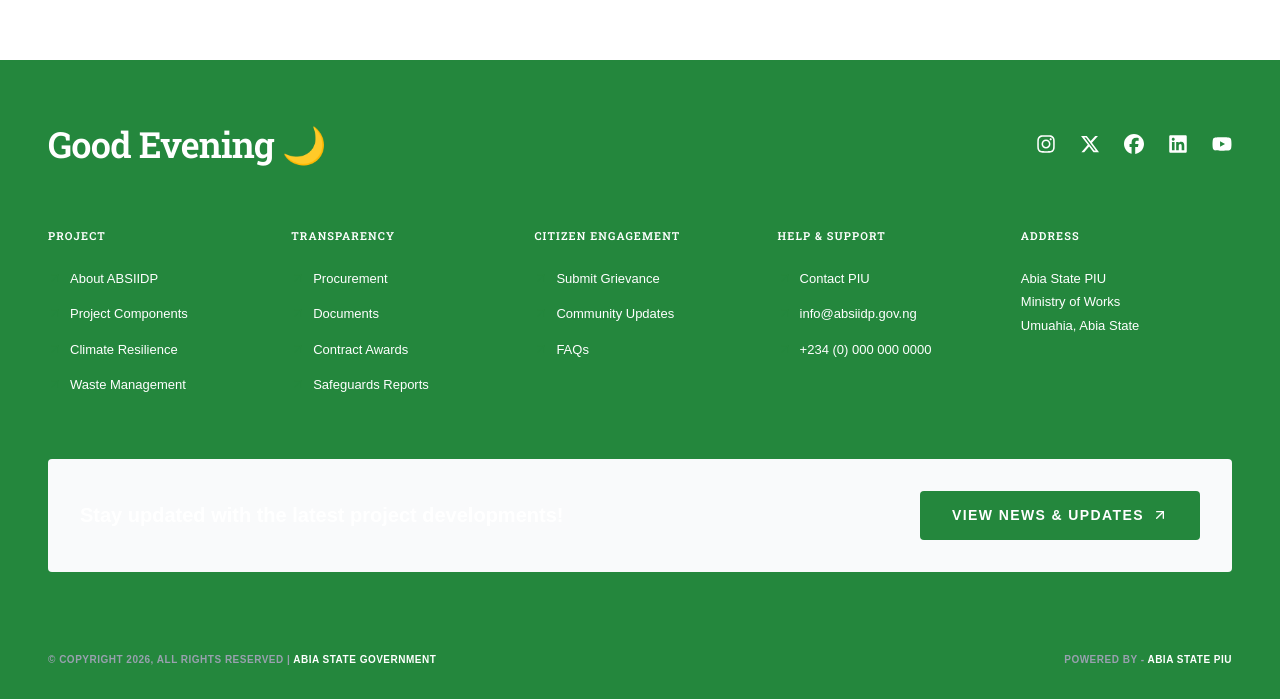
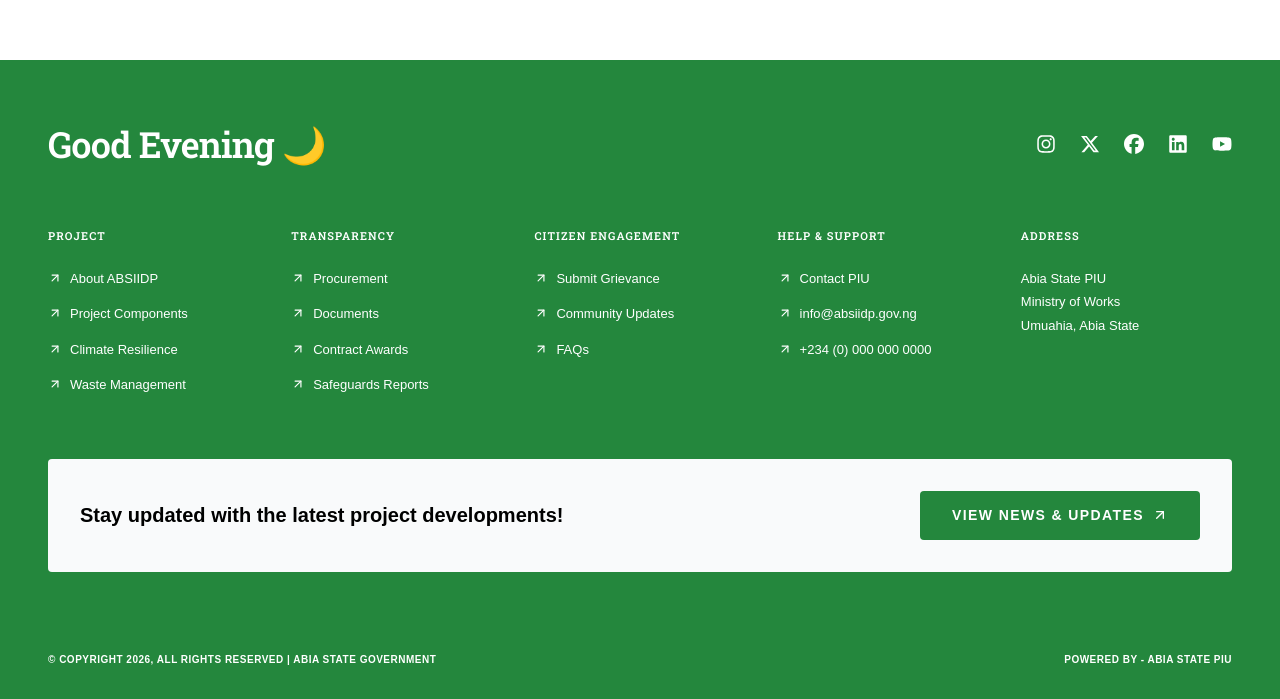
Before and after one commit to dev-emmy001/absiidp, a Next.js app: page /en/climate-resilience in a window 1280 px wide. Shown: the part 1459-2158 px from the top of the page. Built offline with nearby package versions, Linux system fonts and the light colour scheme; a web font is replaced by a local one.

Commit message:
finished footer recolour

```diff
--- a/src/components/layout/Footer.tsx
+++ b/src/components/layout/Footer.tsx
@@ -47,10 +47,10 @@ export default function Footer() {
           <div>
             <h3 className="text-[11px] font-semibold uppercase tracking-widest text-white mb-6">{dictionary.footer.columns.project}</h3>
             <ul className="space-y-4">
-              <li><Link href="#" className="group flex items-start gap-2 text-[13px] font-medium text-white hover:text-gold-accent transition-colors"><ArrowUpRight size={14} className="text-deep-green mt-0.5 shrink-0 group-hover:-translate-y-0.5 group-hover:translate-x-0.5 transition-transform" /> {dictionary.footer.links.about}</Link></li>
-              <li><Link href="#" className="group flex items-start gap-2 text-[13px] font-medium text-white hover:text-gold-accent transition-colors"><ArrowUpRight size={14} className="text-deep-green mt-0.5 shrink-0 group-hover:-translate-y-0.5 group-hover:translate-x-0.5 transition-transform" /> {dictionary.footer.links.components}</Link></li>
-              <li><Link href="#" className="group flex items-start gap-2 text-[13px] font-medium text-white hover:text-gold-accent transition-colors"><ArrowUpRight size={14} className="text-deep-green mt-0.5 shrink-0 group-hover:-translate-y-0.5 group-hover:translate-x-0.5 transition-transform" /> {dictionary.footer.links.climate}</Link></li>
-              <li><Link href="#" className="group flex items-start gap-2 text-[13px] font-medium text-white hover:text-gold-accent transition-colors"><ArrowUpRight size={14} className="text-deep-green mt-0.5 shrink-0 group-hover:-translate-y-0.5 group-hover:translate-x-0.5 transition-transform" /> {dictionary.footer.links.waste}</Link></li>
+              <li><Link href="#" className="group flex items-start gap-2 text-[13px] font-medium text-white hover:text-gold-accent transition-colors"><ArrowUpRight size={14} className="text-white mt-0.5 shrink-0 group-hover:-translate-y-0.5 group-hover:translate-x-0.5 transition-transform" /> {dictionary.footer.links.about}</Link></li>
+              <li><Link href="#" className="group flex items-start gap-2 text-[13px] font-medium text-white hover:text-gold-accent transition-colors"><ArrowUpRight size={14} className="text-white mt-0.5 shrink-0 group-hover:-translate-y-0.5 group-hover:translate-x-0.5 transition-transform" /> {dictionary.footer.links.components}</Link></li>
+              <li><Link href="#" className="group flex items-start gap-2 text-[13px] font-medium text-white hover:text-gold-accent transition-colors"><ArrowUpRight size={14} className="text-white mt-0.5 shrink-0 group-hover:-translate-y-0.5 group-hover:translate-x-0.5 transition-transform" /> {dictionary.footer.links.climate}</Link></li>
+              <li><Link href="#" className="group flex items-start gap-2 text-[13px] font-medium text-white hover:text-gold-accent transition-colors"><ArrowUpRight size={14} className="text-white mt-0.5 shrink-0 group-hover:-translate-y-0.5 group-hover:translate-x-0.5 transition-transform" /> {dictionary.footer.links.waste}</Link></li>
             </ul>
           </div>
 
@@ -58,10 +58,10 @@ export default function Footer() {
           <div>
             <h3 className="text-[11px] font-semibold uppercase tracking-widest text-white mb-6">{dictionary.footer.columns.transparency}</h3>
             <ul className="space-y-4">
-              <li><Link href="#" className="group flex items-start gap-2 text-[13px] font-medium text-white hover:text-gold-accent transition-colors"><ArrowUpRight size={14} className="text-deep-green mt-0.5 shrink-0 group-hover:-translate-y-0.5 group-hover:translate-x-0.5 transition-transform" /> {dictionary.footer.links.procurement}</Link></li>
-              <li><Link href="#" className="group flex items-start gap-2 text-[13px] font-medium text-white hover:text-gold-accent transition-colors"><ArrowUpRight size={14} className="text-deep-green mt-0.5 shrink-0 group-hover:-translate-y-0.5 group-hover:translate-x-0.5 transition-transform" /> {dictionary.footer.links.documents}</Link></li>
-              <li><Link href="#" className="group flex items-start gap-2 text-[13px] font-medium text-white hover:text-gold-accent transition-colors"><ArrowUpRight size={14} className="text-deep-green mt-0.5 shrink-0 group-hover:-translate-y-0.5 group-hover:translate-x-0.5 transition-transform" /> {dictionary.footer.links.contract_awards}</Link></li>
-              <li><Link href="#" className="group flex items-start gap-2 text-[13px] font-medium text-white hover:text-gold-accent transition-colors"><ArrowUpRight size={14} className="text-deep-green mt-0.5 shrink-0 group-hover:-translate-y-0.5 group-hover:translate-x-0.5 transition-transform" /> {dictionary.footer.links.safeguards_reports}</Link></li>
+              <li><Link href="#" className="group flex items-start gap-2 text-[13px] font-medium text-white hover:text-gold-accent transition-colors"><ArrowUpRight size={14} className="text-white mt-0.5 shrink-0 group-hover:-translate-y-0.5 group-hover:translate-x-0.5 transition-transform" /> {dictionary.footer.links.procurement}</Link></li>
+              <li><Link href="#" className="group flex items-start gap-2 text-[13px] font-medium text-white hover:text-gold-accent transition-colors"><ArrowUpRight size={14} className="text-white mt-0.5 shrink-0 group-hover:-translate-y-0.5 group-hover:translate-x-0.5 transition-transform" /> {dictionary.footer.links.documents}</Link></li>
+              <li><Link href="#" className="group flex items-start gap-2 text-[13px] font-medium text-white hover:text-gold-accent transition-colors"><ArrowUpRight size={14} className="text-white mt-0.5 shrink-0 group-hover:-translate-y-0.5 group-hover:translate-x-0.5 transition-transform" /> {dictionary.footer.links.contract_awards}</Link></li>
+              <li><Link href="#" className="group flex items-start gap-2 text-[13px] font-medium text-white hover:text-gold-accent transition-colors"><ArrowUpRight size={14} className="text-white mt-0.5 shrink-0 group-hover:-translate-y-0.5 group-hover:translate-x-0.5 transition-transform" /> {dictionary.footer.links.safeguards_reports}</Link></li>
             </ul>
           </div>
 
@@ -69,9 +69,9 @@ export default function Footer() {
           <div>
             <h3 className="text-[11px] font-semibold uppercase tracking-widest text-white mb-6">{dictionary.footer.columns.citizen_engagement}</h3>
             <ul className="space-y-4">
-              <li><Link href="#" className="group flex items-start gap-2 text-[13px] font-medium text-white hover:text-gold-accent transition-colors"><ArrowUpRight size={14} className="text-deep-green mt-0.5 shrink-0 group-hover:-translate-y-0.5 group-hover:translate-x-0.5 transition-transform" /> {dictionary.footer.links.submit_grievance}</Link></li>
-              <li><Link href="#" className="group flex items-start gap-2 text-[13px] font-medium text-white hover:text-gold-accent transition-colors"><ArrowUpRight size={14} className="text-deep-green mt-0.5 shrink-0 group-hover:-translate-y-0.5 group-hover:translate-x-0.5 transition-transform" /> {dictionary.footer.links.community_updates}</Link></li>
-              <li><Link href="#" className="group flex items-start gap-2 text-[13px] font-medium text-white hover:text-gold-accent transition-colors"><ArrowUpRight size={14} className="text-deep-green mt-0.5 shrink-0 group-hover:-translate-y-0.5 group-hover:translate-x-0.5 transition-transform" /> {dictionary.footer.links.faqs}</Link></li>
+              <li><Link href="#" className="group flex items-start gap-2 text-[13px] font-medium text-white hover:text-gold-accent transition-colors"><ArrowUpRight size={14} className="text-white mt-0.5 shrink-0 group-hover:-translate-y-0.5 group-hover:translate-x-0.5 transition-transform" /> {dictionary.footer.links.submit_grievance}</Link></li>
+              <li><Link href="#" className="group flex items-start gap-2 text-[13px] font-medium text-white hover:text-gold-accent transition-colors"><ArrowUpRight size={14} className="text-white mt-0.5 shrink-0 group-hover:-translate-y-0.5 group-hover:translate-x-0.5 transition-transform" /> {dictionary.footer.links.community_updates}</Link></li>
+              <li><Link href="#" className="group flex items-start gap-2 text-[13px] font-medium text-white hover:text-gold-accent transition-colors"><ArrowUpRight size={14} className="text-white mt-0.5 shrink-0 group-hover:-translate-y-0.5 group-hover:translate-x-0.5 transition-transform" /> {dictionary.footer.links.faqs}</Link></li>
             </ul>
           </div>
 
@@ -79,9 +79,9 @@ export default function Footer() {
           <div>
             <h3 className="text-[11px] font-semibold uppercase tracking-widest text-white mb-6">{dictionary.footer.columns.help_support}</h3>
             <ul className="space-y-4">
-              <li><Link href="#" className="group flex items-start gap-2 text-[13px] font-medium text-white hover:text-gold-accent transition-colors"><ArrowUpRight size={14} className="text-deep-green mt-0.5 shrink-0 group-hover:-translate-y-0.5 group-hover:translate-x-0.5 transition-transform" /> {dictionary.footer.links.contact_piu}</Link></li>
-              <li><Link href="#" className="group flex items-start gap-2 text-[13px] font-medium text-white hover:text-gold-accent transition-colors"><ArrowUpRight size={14} className="text-deep-green mt-0.5 shrink-0 group-hover:-translate-y-0.5 group-hover:translate-x-0.5 transition-transform" /> info@absiidp.gov.ng</Link></li>
-              <li><Link href="#" className="group flex items-start gap-2 text-[13px] font-medium text-white hover:text-gold-accent transition-colors"><ArrowUpRight size={14} className="text-deep-green mt-0.5 shrink-0 group-hover:-translate-y-0.5 group-hover:translate-x-0.5 transition-transform" /> +234 (0) 000 000 0000</Link></li>
+              <li><Link href="#" className="group flex items-start gap-2 text-[13px] font-medium text-white hover:text-gold-accent transition-colors"><ArrowUpRight size={14} className="text-white mt-0.5 shrink-0 group-hover:-translate-y-0.5 group-hover:translate-x-0.5 transition-transform" /> {dictionary.footer.links.contact_piu}</Link></li>
+              <li><Link href="#" className="group flex items-start gap-2 text-[13px] font-medium text-white hover:text-gold-accent transition-colors"><ArrowUpRight size={14} className="text-white mt-0.5 shrink-0 group-hover:-translate-y-0.5 group-hover:translate-x-0.5 transition-transform" /> info@absiidp.gov.ng</Link></li>
+              <li><Link href="#" className="group flex items-start gap-2 text-[13px] font-medium text-white hover:text-gold-accent transition-colors"><ArrowUpRight size={14} className="text-white mt-0.5 shrink-0 group-hover:-translate-y-0.5 group-hover:translate-x-0.5 transition-transform" /> +234 (0) 000 000 0000</Link></li>
             </ul>
           </div>
 
@@ -98,7 +98,7 @@ export default function Footer() {
 
         {/* CTA Banner */}
         <div className="bg-gray-50 rounded-sm p-6 md:p-8 flex flex-col md:flex-row items-center justify-center md:justify-between gap-6 mb-12">
-          <p className="text-white font-semibold text-lg md:text-xl text-center md:text-left">
+          <p className="text-black font-semibold text-lg md:text-xl text-center md:text-left">
             {dictionary.footer.cta.text}
           </p>
           <Button href="/news" variant="primary" size="lg">
@@ -107,7 +107,7 @@ export default function Footer() {
         </div>
 
         {/* Bottom Bar */}
-        <div className="flex flex-col md:flex-row items-center justify-between pt-8 text-[10px] uppercase tracking-wider font-semibold text-gray-400 gap-4 text-center md:text-left">
+        <div className="flex flex-col md:flex-row items-center justify-between pt-8 text-[10px] uppercase tracking-wider font-semibold text-white gap-4 text-center md:text-left">
           <p>{dictionary.footer.bottom.copyright} | <span className="text-white">{dictionary.footer.bottom.gov}</span></p>
           <p>{dictionary.footer.bottom.powered} - <span className="text-white">{dictionary.footer.bottom.piu}</span></p>
         </div>
```
